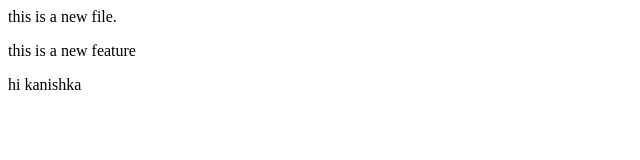
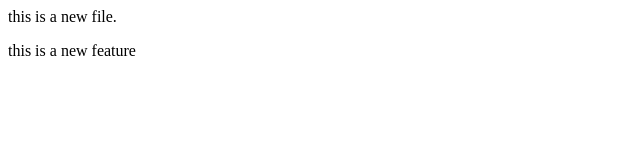
Before and after one commit to kanishka675/localrepo, a plain HTML site: page index.html in a window 1280 px wide. Shown: the whole page, without its empty margins (0-640 px from the left). Drawn offline with Linux system fonts and the light colour scheme.

```diff
--- a/index.html
+++ b/index.html
@@ -1,3 +1,2 @@
 <p>this is a new file.</p>
 <p>this is a new feature</p>
-<p>hi kanishka</p>
```
